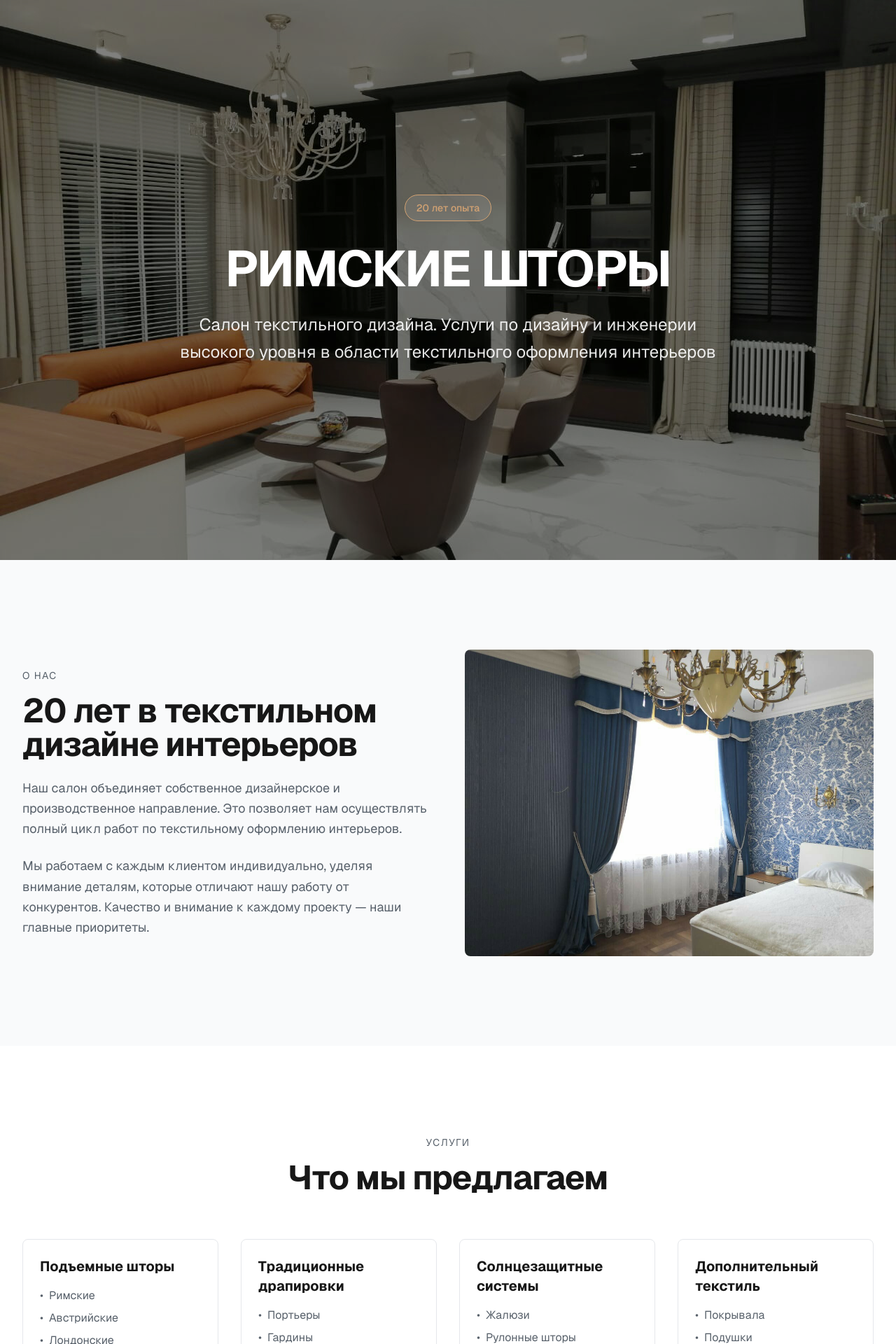
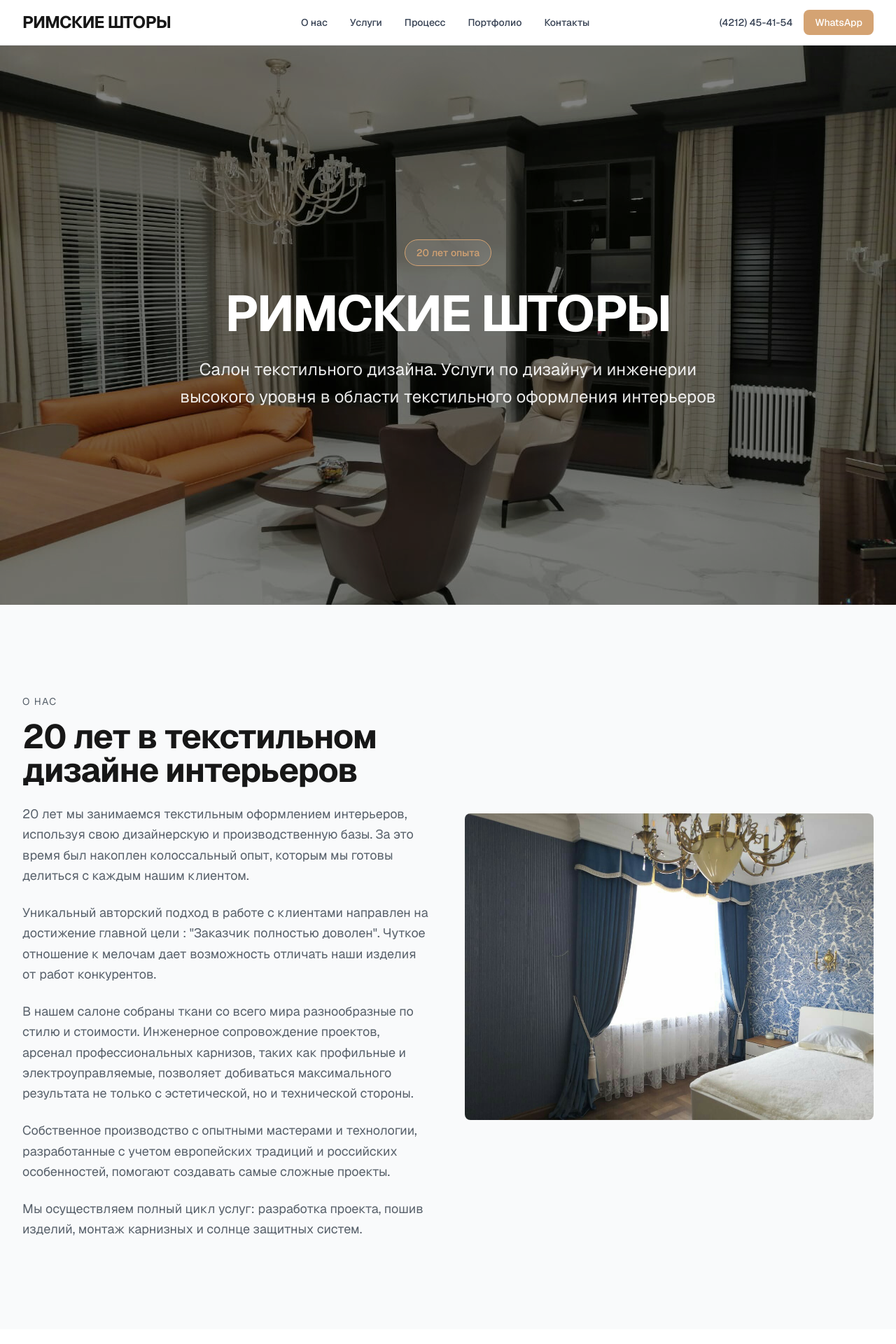
Before and after one commit to artyom-kalman/romanshtor-site, a Next.js app: page / in a window 1280 px wide. Shown: the top 1920 px of the page at 70% size. Built offline with nearby package versions, Linux system fonts and the light colour scheme.

Commit message:
Add header, text and small changes

```diff
--- a/app/layout.tsx
+++ b/app/layout.tsx
@@ -1,6 +1,7 @@
 import type { Metadata } from "next";
 import { Geist, Geist_Mono } from "next/font/google";
 import "./globals.css";
+import Header from "@/components/Header";
 
 const geistSans = Geist({
   variable: "--font-geist-sans",
@@ -27,6 +28,7 @@ export default function RootLayout({
       <body
         className={`${geistSans.variable} ${geistMono.variable} antialiased`}
       >
+        <Header />
         {children}
       </body>
     </html>
--- a/app/page.tsx
+++ b/app/page.tsx
@@ -35,8 +35,7 @@ const HeroSection = () => {
   );
 };
 
-const AboutSection = () => {
-  return (
+const AboutSection = () => (
   <section id="about" className="py-24 lg:py-32 bg-gray-50">
     <div className="max-w-7xl mx-auto px-6 lg:px-8">
       <div className="grid md:grid-cols-2 gap-12 items-center">
@@ -49,19 +48,37 @@ const AboutSection = () => {
           </h2>
           <div className="space-y-6 text-lg leading-relaxed text-muted">
             <p>
-                Наш салон объединяет собственное дизайнерское и производственное
-                направление. Это позволяет нам осуществлять полный цикл работ по
-                текстильному оформлению интерьеров.
+              20 лет мы занимаемся текстильным оформлением интерьеров, используя
+              свою дизайнерскую и производственную базы. За это время был
+              накоплен колоссальный опыт, которым мы готовы делиться с каждым
+              нашим клиентом.
             </p>
             <p>
-                Мы работаем с каждым клиентом индивидуально, уделяя внимание
-                деталям, которые отличают нашу работу от конкурентов. Качество и
-                внимание к каждому проекту — наши главные приоритеты.
+              Уникальный авторский подход в работе с клиентами направлен на
+              достижение главной цели : &quot;Заказчик полностью доволен&quot;.
+              Чуткое отношение к мелочам дает возможность отличать наши изделия
+              от работ конкурентов.
+            </p>
+            <p>
+              В нашем салоне собраны ткани со всего мира разнообразные по стилю
+              и стоимости. Инженерное сопровождение проектов, арсенал
+              профессиональных карнизов, таких как профильные и
+              электроуправляемые, позволяет добиваться максимального результата
+              не только с эстетической, но и технической стороны.
+            </p>
+            <p>
+              Собственное производство с опытными мастерами и технологии,
+              разработанные с учетом европейских традиций и российских
+              особенностей, помогают создавать самые сложные проекты.
+            </p>
+            <p>
+              Мы осуществляем полный цикл услуг: разработка проекта, пошив
+              изделий, монтаж карнизных и солнце защитных систем.
             </p>
           </div>
         </div>
 
-          <div className="relative aspect-[4/3] overflow-hidden rounded-lg">
+        <div className="relative aspect-4/3 overflow-hidden rounded-lg">
           <Image
             src="/images/featured/vpQw0GUsdlA.jpg"
             alt="Работы салона римские шторы"
@@ -74,7 +91,6 @@ const AboutSection = () => {
     </div>
   </section>
 );
-};
 
 const ServicesSection = () => {
   const services = [
@@ -203,7 +219,7 @@ const ContactSection = () => {
           </h2>
         </div>
 
-        <div className="grid md:grid-cols-2 gap-12">
+        <div className="grid md:grid-cols-2 gap-12 mb-12">
           <div>
             <ContactForm />
           </div>
@@ -259,6 +275,19 @@ const ContactSection = () => {
                 </a>
               </p>
             </div>
+          </div>
+        </div>
+
+        <div className="mt-12">
+          <h3 className="text-lg font-bold mb-4">Как нас найти</h3>
+          <div className="w-full h-100 rounded-lg overflow-hidden">
+            <iframe
+              src="https://yandex.com/map-widget/v1/?um=constructor%3Aa4a27257b0b4971a32170042c0f44e7106dcbc05b134bdca4a1de3ea0952276c&amp;source=constructor"
+              width="100%"
+              height="400"
+              className="w-full h-full"
+              title="Карта расположения салона Римские Шторы"
+            />
           </div>
         </div>
       </div>
@@ -323,7 +352,7 @@ const Footer = () => {
 
 export default function Home() {
   return (
-    <main className="min-h-screen">
+    <main className="min-h-screen pt-16">
       <HeroSection />
       <AboutSection />
       <ServicesSection />
--- /dev/null
+++ b/components/Header.tsx
@@ -0,0 +1,124 @@
+"use client";
+
+import { useState } from "react";
+
+export default function Header() {
+  const [mobileMenuOpen, setMobileMenuOpen] = useState(false);
+
+  const navigation = [
+    { name: "О нас", href: "#about" },
+    { name: "Услуги", href: "#services" },
+    { name: "Процесс", href: "#process" },
+    { name: "Портфолио", href: "#portfolio" },
+    { name: "Контакты", href: "#contact" },
+  ];
+
+  const handleNavClick = () => {
+    setMobileMenuOpen(false);
+  };
+
+  return (
+    <header className="fixed top-0 left-0 right-0 z-50 bg-white border-b border-gray-200">
+      <nav className="max-w-7xl mx-auto px-6 lg:px-8">
+        <div className="flex items-center justify-between h-16">
+          {/* Logo/Title */}
+          <a
+            href="#hero"
+            className="text-xl lg:text-2xl font-bold tracking-tight hover:text-accent transition-colors"
+            onClick={handleNavClick}
+          >
+            РИМСКИЕ ШТОРЫ
+          </a>
+
+          {/* Desktop Navigation */}
+          <div className="hidden lg:flex items-center space-x-8">
+            {navigation.map((item) => (
+              <a
+                key={item.name}
+                href={item.href}
+                className="text-sm font-medium text-gray-700 hover:text-accent transition-colors"
+              >
+                {item.name}
+              </a>
+            ))}
+          </div>
+
+          {/* Desktop Contact Links */}
+          <div className="hidden md:flex items-center space-x-4">
+            <a
+              href="tel:+74212454154"
+              className="text-sm font-medium text-gray-700 hover:text-accent transition-colors"
+            >
+              (4212) 45-41-54
+            </a>
+            <a
+              href="https://wa.me/79141903086"
+              target="_blank"
+              rel="noopener noreferrer"
+              className="px-4 py-2 text-sm font-medium text-white bg-accent hover:bg-accent/90 rounded-lg transition-colors"
+            >
+              WhatsApp
+            </a>
+          </div>
+
+          {/* Mobile Menu Button */}
+          <button
+            onClick={() => setMobileMenuOpen(!mobileMenuOpen)}
+            className="lg:hidden p-2 text-gray-700 hover:text-accent transition-colors"
+            aria-label="Toggle menu"
+          >
+            <svg
+              className="w-6 h-6"
+              fill="none"
+              strokeLinecap="round"
+              strokeLinejoin="round"
+              strokeWidth="2"
+              viewBox="0 0 24 24"
+              stroke="currentColor"
+            >
+              {mobileMenuOpen ? (
+                <path d="M6 18L18 6M6 6l12 12" />
+              ) : (
+                <path d="M4 6h16M4 12h16M4 18h16" />
+              )}
+            </svg>
+          </button>
+        </div>
+
+        {/* Mobile Menu */}
+        {mobileMenuOpen && (
+          <div className="lg:hidden py-4 border-t border-gray-200">
+            <div className="flex flex-col space-y-4">
+              {navigation.map((item) => (
+                <a
+                  key={item.name}
+                  href={item.href}
+                  className="text-base font-medium text-gray-700 hover:text-accent transition-colors"
+                  onClick={handleNavClick}
+                >
+                  {item.name}
+                </a>
+              ))}
+              <div className="pt-4 border-t border-gray-200 flex flex-col space-y-3">
+                <a
+                  href="tel:+74212454154"
+                  className="text-base font-medium text-gray-700 hover:text-accent transition-colors"
+                >
+                  (4212) 45-41-54
+                </a>
+                <a
+                  href="https://wa.me/79141903086"
+                  target="_blank"
+                  rel="noopener noreferrer"
+                  className="inline-block px-4 py-2 text-sm font-medium text-white bg-accent hover:bg-accent/90 rounded-lg transition-colors text-center"
+                >
+                  WhatsApp
+                </a>
+              </div>
+            </div>
+          </div>
+        )}
+      </nav>
+    </header>
+  );
+}
```
Lines whose indentation alone changed are shown as unchanged.
